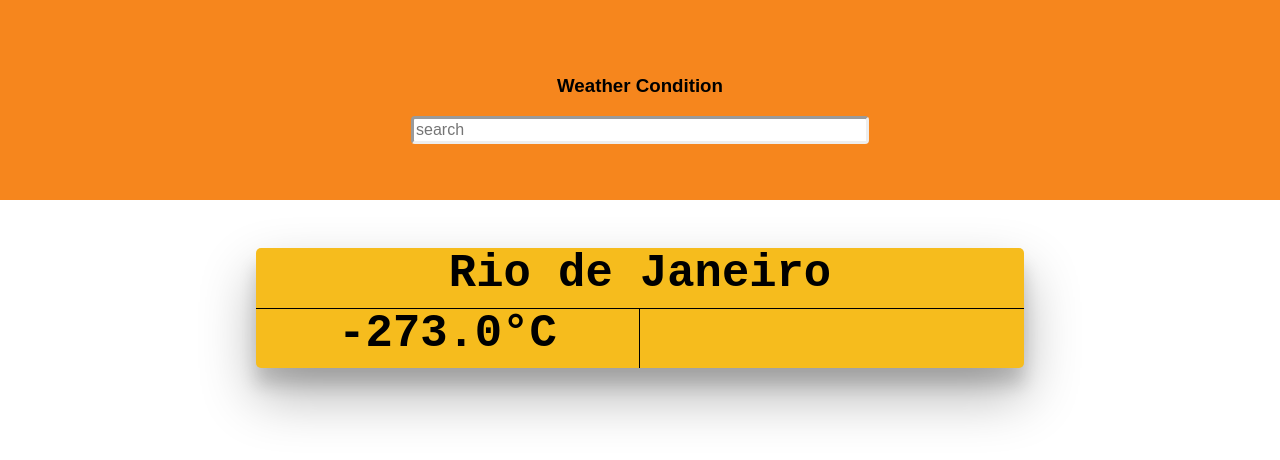
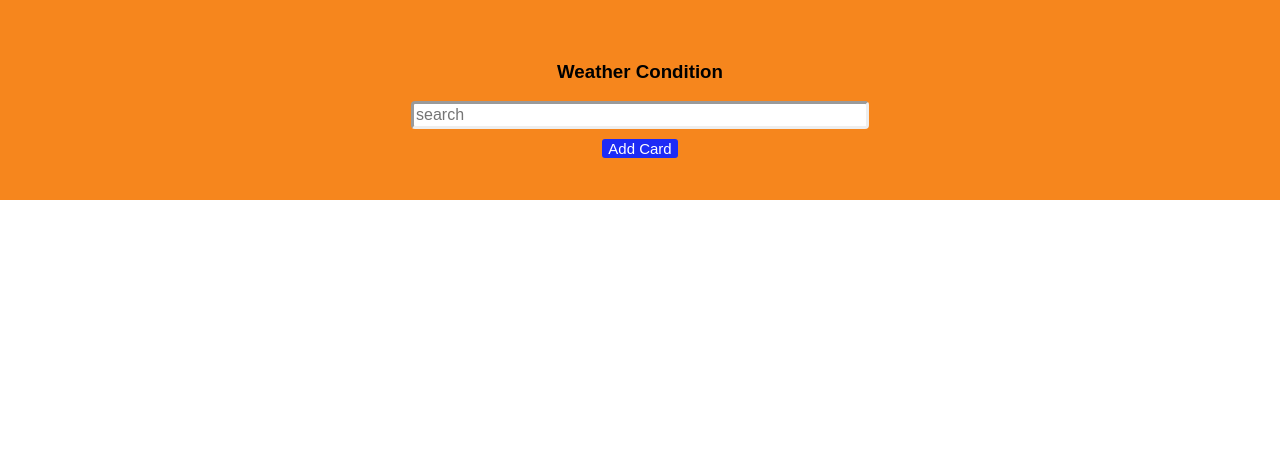
Before and after one commit to felipeeu/weather-app, a React (Create React App) app: page / in a window 1280 px wide. Shown: the top 460 px of the page. Built offline with nearby package versions, Linux system fonts and the light colour scheme.

Commit message:
adding card and deleting cards

```diff
--- a/src/App.js
+++ b/src/App.js
@@ -5,6 +5,8 @@ import axios from "axios";
 import InputData from "./components/InputData";
 
 import Card from "./components/Card";
+
+import ButtonComponent from "./components/ButtonComponent";
 
 import styled from "styled-components";
 
@@ -25,18 +27,15 @@ const Header = styled.h1``;
 
 const App = () => {
   const [allStates, setAllStates] = useState({
-    query: "Rio de Janeiro",
-    location: "",
-    temperature: null,
-    iconUrl: ""
+    query: "",
+    data: []
   });
 
-  const { location, temperature, iconUrl, query } = allStates;
+  const { data, query } = allStates;
 
   useEffect(() => {
-    // apiCall(query);
     return () => {};
-  }, [query]);
+  }, [data]);
 
   const apiCall = query => {
     const APIKey = "b397208261cae24790e5d7b7800ad0d8";
@@ -44,16 +43,23 @@ const App = () => {
     axios
       .get(`${url}`)
       .then(res => {
+        const id = res.data.id;
         const iconCode = res.data.weather[0].icon;
         const iconUrl = `http://openweathermap.org/img/wn/${iconCode}@2x.png`;
         const temperature = res.data.main.temp;
+        const temperatureCelsius = temperature - 273;
+        const fixedTemperature =
+          temperatureCelsius && temperatureCelsius.toFixed(1);
         const location = res.data.name;
 
         setAllStates({
           ...allStates,
-          iconUrl: iconUrl,
-          temperature: temperature,
-          location: location
+          data: data.concat({
+            iconUrl: iconUrl,
+            temperature: fixedTemperature,
+            location: location,
+            id: id
+          })
         });
       })
       .catch(function(error) {
@@ -66,15 +72,37 @@ const App = () => {
     setAllStates({ ...allStates, query: trimmedQuery });
   };
 
-  const temperatureCelsius = temperature - 273;
-  const fixedTemperature = temperatureCelsius && temperatureCelsius.toFixed(1);
+  const insertCard = query => {
+    apiCall(query);
+  };
+
+  const deleteCard = id => {
+    setAllStates({
+      ...allStates,
+      data: data && data.filter(item => item.id !== id)
+    });
+  };
+
   return (
     <Body>
       <Bar>
         <Header>Weather Condition</Header>
         <InputData updateQuery={updateQuery} />
+        <ButtonComponent insertCard={insertCard} query={query} />
       </Bar>
-      <Card icon={iconUrl} temperature={fixedTemperature} location={location} />
+      {data &&
+        data.map((item, idx) => {
+          return (
+            <Card
+              icon={item.iconUrl}
+              temperature={item.temperature}
+              location={item.location}
+              id={item.id}
+              key={idx}
+              deleteCard={deleteCard}
+            />
+          );
+        })}
     </Body>
   );
 };
--- /dev/null
+++ b/src/components/ButtonComponent.js
@@ -0,0 +1,21 @@
+import React from "react";
+import styled from "styled-components";
+
+const Button = styled.button`
+  margin-top: 10px;
+  color: white;
+  background-color: #1d2bf6;
+  border: none;
+  border-radius: 3px;
+  font-size: 15px;
+
+  :active {
+    transform: translateY(4px);
+  }
+`;
+
+const ButtonComponent = ({ insertCard, query }) => (
+  <Button onClick={() => insertCard(query)}>Add Card</Button>
+);
+
+export default ButtonComponent;
--- a/src/components/Card.js
+++ b/src/components/Card.js
@@ -67,10 +67,17 @@ const ImageWrapper = styled.section`
   display: flex;
   justify-content: center;
 `;
+const DeleteButton = styled.button`
+  position: absolute;
+  background-color: #f6f21d;
+  border-radius: inherit;
+  font-weight: 800;
+`;
 
-const Card = ({ icon, temperature, location }) => (
+const Card = ({ icon, temperature, location, deleteCard, id }) => (
   <CardWrapper>
-    <CardHeader>Rio de Janeiro{location}</CardHeader>
+    <DeleteButton onClick={() => deleteCard(id)}> X </DeleteButton>
+    <CardHeader>{location}</CardHeader>
     <ContentTemp>
       {temperature ? temperature : ""}
       {temperature ? "°C" : " "}
```
Also changed, not shown: addingCards.gif (added), 1 other file (tests, documents, lock files or other folders).
